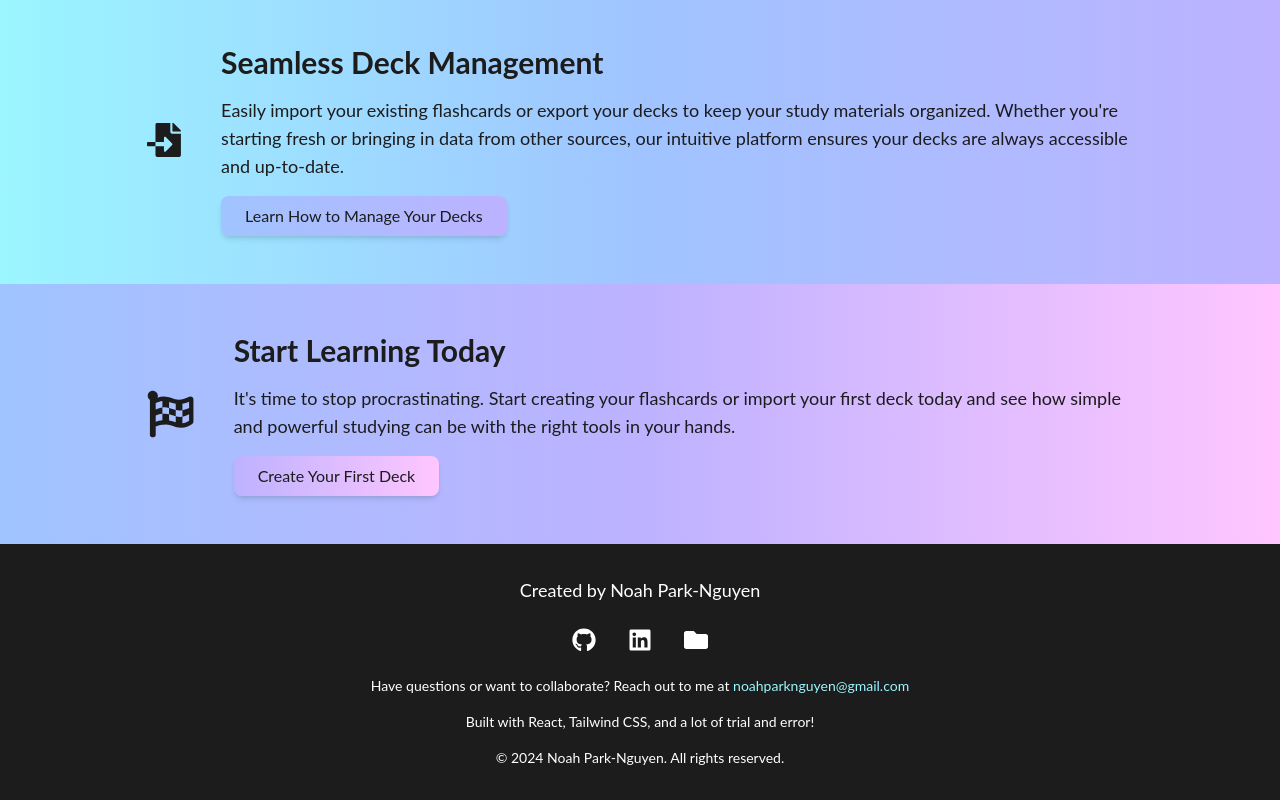
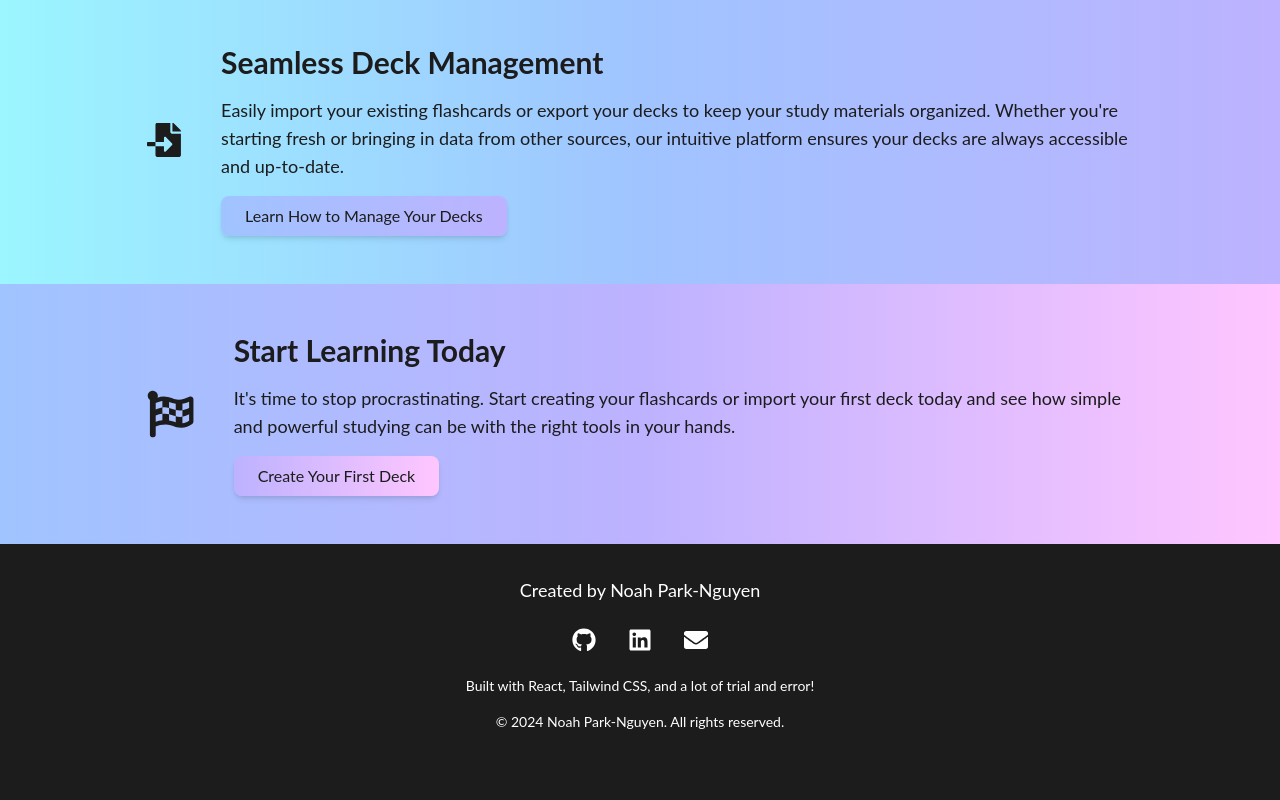
Before and after one commit to SerenePrince/Flashcards, a React (Vite) app: page / in a window 1280 px wide. Shown: the part 1344-2144 px from the top of the page. After the commit the page ends 2108 px from the top, so only its background shows below. Built offline with nearby package versions, Linux system fonts and the light colour scheme.

Commit message:
Added extensions

```diff
--- a/src/components/Create.jsx
+++ b/src/components/Create.jsx
@@ -1,6 +1,6 @@
 import { useState } from "react";
 import { useNavigate } from "react-router-dom";
-import { saveDecks, getDecks, logAllDecks } from "./Database";
+import { saveDecks, getDecks, logAllDecks } from "./Database.jsx";
 import { FaPlusCircle, FaSave, FaMinusCircle } from "react-icons/fa";
 import PropTypes from "prop-types";
 
--- a/src/components/Deck.jsx
+++ b/src/components/Deck.jsx
@@ -1,5 +1,5 @@
 import PropTypes from "prop-types";
-import Flashcard from "./Flashcard";
+import Flashcard from "./Flashcard.jsx";
 import { useState, useEffect, useCallback } from "react";
 
 function Deck({ cards }) {
--- a/src/components/Delete.jsx
+++ b/src/components/Delete.jsx
@@ -1,6 +1,6 @@
 import PropTypes from "prop-types";
 import { FaTrash } from "react-icons/fa";
-import { getDecks, deleteDeck, logAllDecks } from "./Database"; // Assuming these are defined
+import { getDecks, deleteDeck, logAllDecks } from "./Database.jsx";
 
 function Delete({ decks, setDecks }) {
   // Delete the deck and refresh the deck list
--- a/src/components/Export.jsx
+++ b/src/components/Export.jsx
@@ -1,5 +1,5 @@
 import { useState, useEffect } from "react";
-import { getDecks } from "./Database";
+import { getDecks } from "./Database.jsx";
 import { FaDownload } from "react-icons/fa";
 
 function Export() {
--- a/src/components/Footer.jsx
+++ b/src/components/Footer.jsx
@@ -1,4 +1,4 @@
-import { FaGithub, FaLinkedin, FaFolder } from "react-icons/fa";
+import { FaGithub, FaLinkedin, FaEnvelope } from "react-icons/fa";
 
 function Footer() {
   return (
@@ -26,22 +26,14 @@ function Footer() {
             <FaLinkedin />
           </a>
           <a
-            href="https://sereneprince.github.io/Portfolio-2025/"
+            href="mailto:noahparknguyen@gmail.com"
             target="_blank"
             rel="noopener noreferrer"
             className="text-2xl hover:text-lightblue transition-colors duration-300"
           >
-            <FaFolder />
+            <FaEnvelope />
           </a>
         </div>
-
-        {/* Contact Info */}
-        <p className="text-sm mb-4">
-          Have questions or want to collaborate? Reach out to me at{" "}
-          <a href="mailto:noahparknguyen@gmail.com" className="text-lightblue">
-            noahparknguyen@gmail.com
-          </a>
-        </p>
 
         {/* Project Info */}
         <p className="text-sm mb-4">
--- a/src/components/Home.jsx
+++ b/src/components/Home.jsx
@@ -1,5 +1,5 @@
 import PropTypes from "prop-types";
-import Flashcard from "./Flashcard";
+import Flashcard from "./Flashcard.jsx";
 import {
   FaFastForward,
   FaSave,
--- a/src/components/Import.jsx
+++ b/src/components/Import.jsx
@@ -1,6 +1,6 @@
 import { useState } from "react";
 import { FaUpload } from "react-icons/fa";
-import { importDecks, getDecks } from "./Database"; // Assuming this is the path to your database functions
+import { importDecks, getDecks } from "./Database.jsx"; // Assuming this is the path to your database functions
 import { useNavigate } from "react-router-dom"; // For navigation
 import PropTypes from "prop-types";
 
@@ -128,7 +128,10 @@ function Import({ setDecks }) {
             <h2 className="text-2xl font-semibold mb-4">Imported Decks</h2>
             <ul className="space-y-4">
               {decks.map((deck) => (
-                <li key={deck.id} className="p-4 bg-white shadow-lg rounded-lg">
+                <li
+                  key={deck.id}
+                  className="p-4 bg-gradient-to-r from-lightpink to-lightred text-black shadow-lg rounded-lg"
+                >
                   <h3 className="text-xl font-bold">{deck.title}</h3>
                   <p className="text-sm text-gray-500">{deck.description}</p>
                   <ul className="mt-2 space-y-2">
--- a/src/components/Update.jsx
+++ b/src/components/Update.jsx
@@ -1,6 +1,6 @@
 import { useEffect, useState } from "react";
 import { useNavigate, useParams } from "react-router-dom";
-import { getDeckById, updateDeck, getDecks, logAllDecks } from "./Database";
+import { getDeckById, updateDeck, getDecks, logAllDecks } from "./Database.jsx";
 import { FaPlusCircle, FaSave, FaMinusCircle } from "react-icons/fa";
 import PropTypes from "prop-types";
 
```
Also changed, not shown: src/App.jsx (+14 -14 lines).
